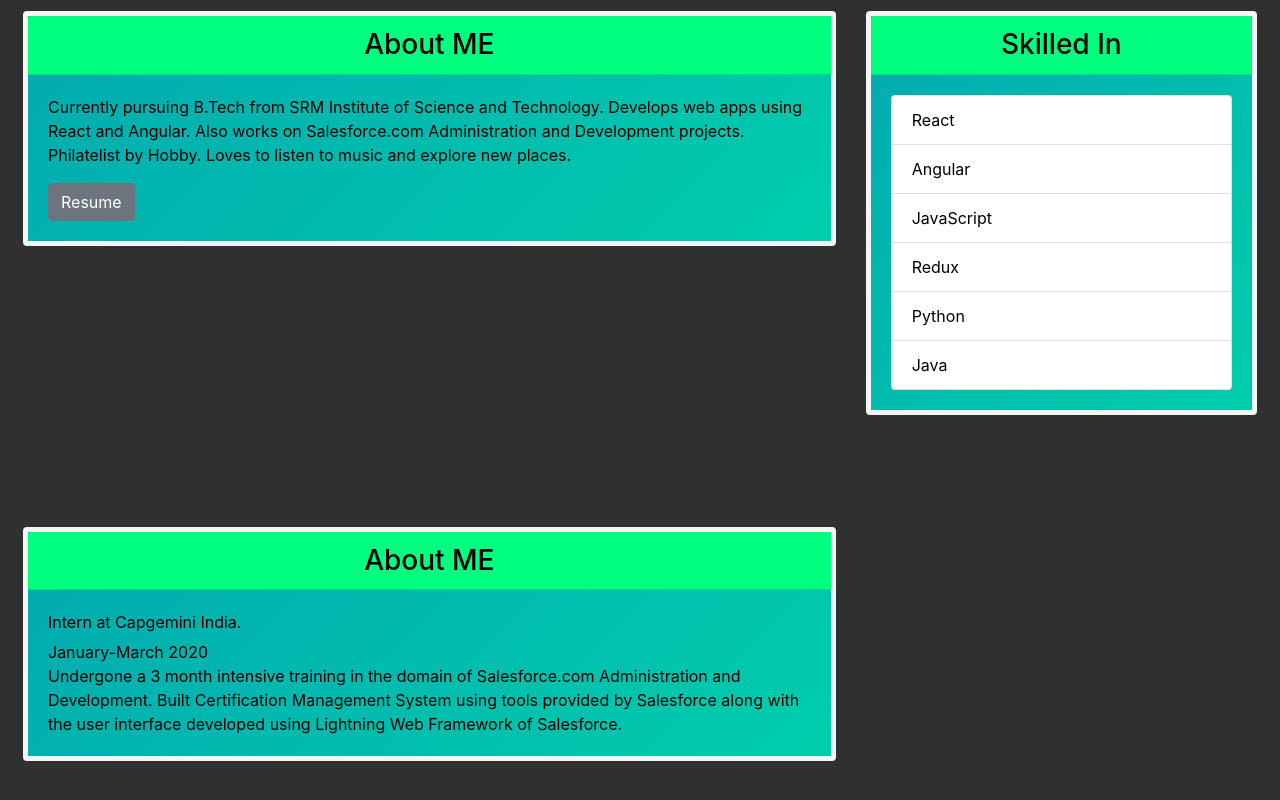
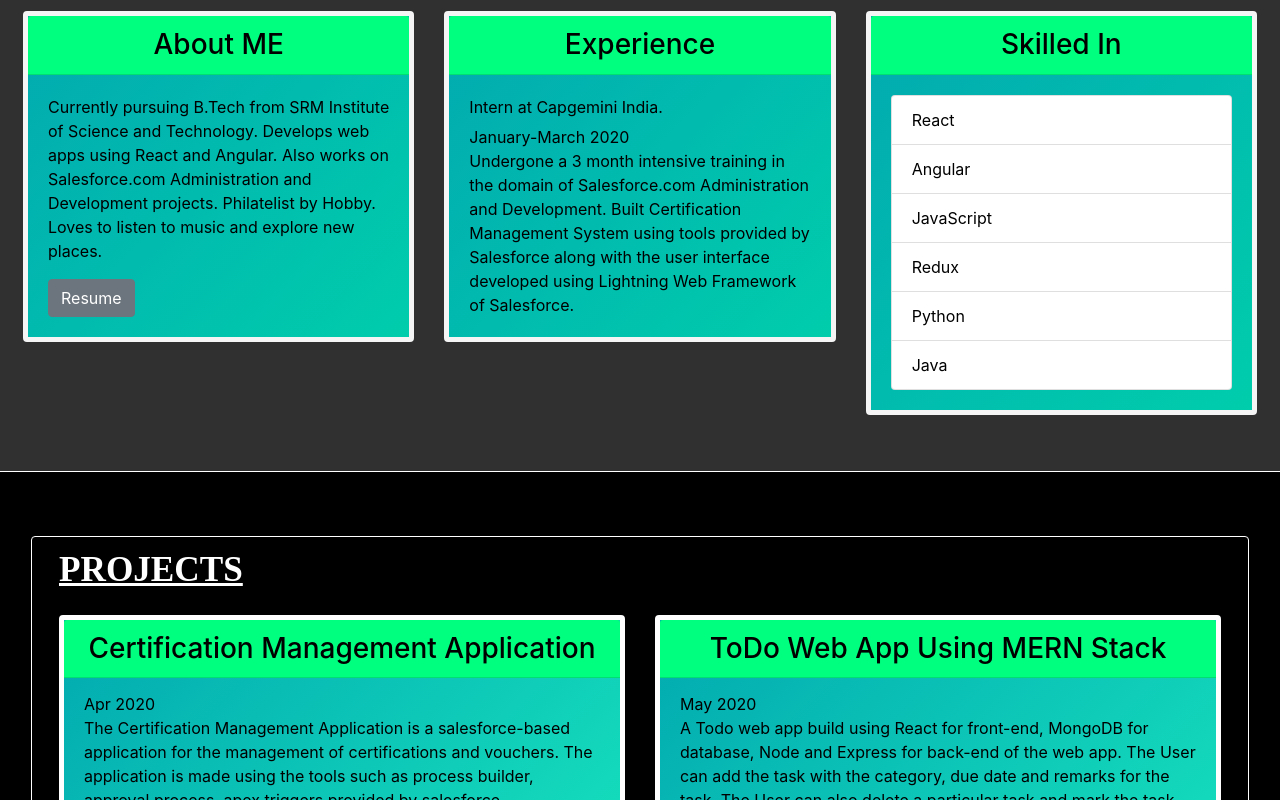
Before and after one commit to mohit2308jain/MyPortfolioWebsite, a React (Create React App) app: page / in a window 1280 px wide. Shown: the part 880-1680 px from the top of the page. Built offline with nearby package versions, Linux system fonts and the light colour scheme.

Commit message:
Update AboutComponent.js

```diff
--- a/src/components/AboutComponent.js
+++ b/src/components/AboutComponent.js
@@ -24,7 +24,7 @@ class About extends React.Component{
                 </section>
                 <div className="container-fluid b1">
                     <div className="row p-2">
-                        <div className="col-12 col-sm-8 my-5">
+                        <div className="col-12 col-sm-4 my-5">
 
                             <Card className="Card1">
                                 <CardHeader tag="h3" style={{ backgroundColor: '#00FF7F', color:'#000', textAlign:'center'}}>
@@ -33,6 +33,19 @@ class About extends React.Component{
                                 <CardBody>
                                     <CardText>{this.state.about}</CardText>
                                     <Button color="secondary" onClick={() => window.open(link, "_blank")}>Resume</Button>
+                                </CardBody>
+                            </Card>
+                        </div>
+                        <div className="col-12 col-sm-4 my-5">
+
+                            <Card className="Card1">
+                                <CardHeader tag="h3" style={{ backgroundColor: '#00FF7F', color:'#000', textAlign:'center'}}>
+                                Experience
+                                </CardHeader>
+                                <CardBody>
+                                    <CardTitle className=""font-weight-bold>{this.state.exp.title}</CardTitle>
+                                    <CardSubtitle>{this.state.exp.period}</CardSubtitle>
+                                    <CardText>{this.state.exp.tasks}</CardText>
                                 </CardBody>
                             </Card>
                         </div>
@@ -58,21 +71,6 @@ class About extends React.Component{
                             </Card>
                         </div>
                     </div>
-                    <div className="row p-2">
-                        <div className="col-12 col-sm-8 my-5">
-
-                            <Card className="Card1">
-                                <CardHeader tag="h3" style={{ backgroundColor: '#00FF7F', color:'#000', textAlign:'center'}}>
-                                About ME
-                                </CardHeader>
-                                <CardBody>
-                                    <CardTitle>{this.state.exp.title}</CardTitle>
-                                    <CardSubtitle>{this.state.exp.period}</CardSubtitle>
-                                    <CardText>{this.state.exp.tasks}</CardText>
-                                </CardBody>
-                            </Card>
-                        </div>
-                    </div>
                 </div>
             </React.Fragment>
         )
```
